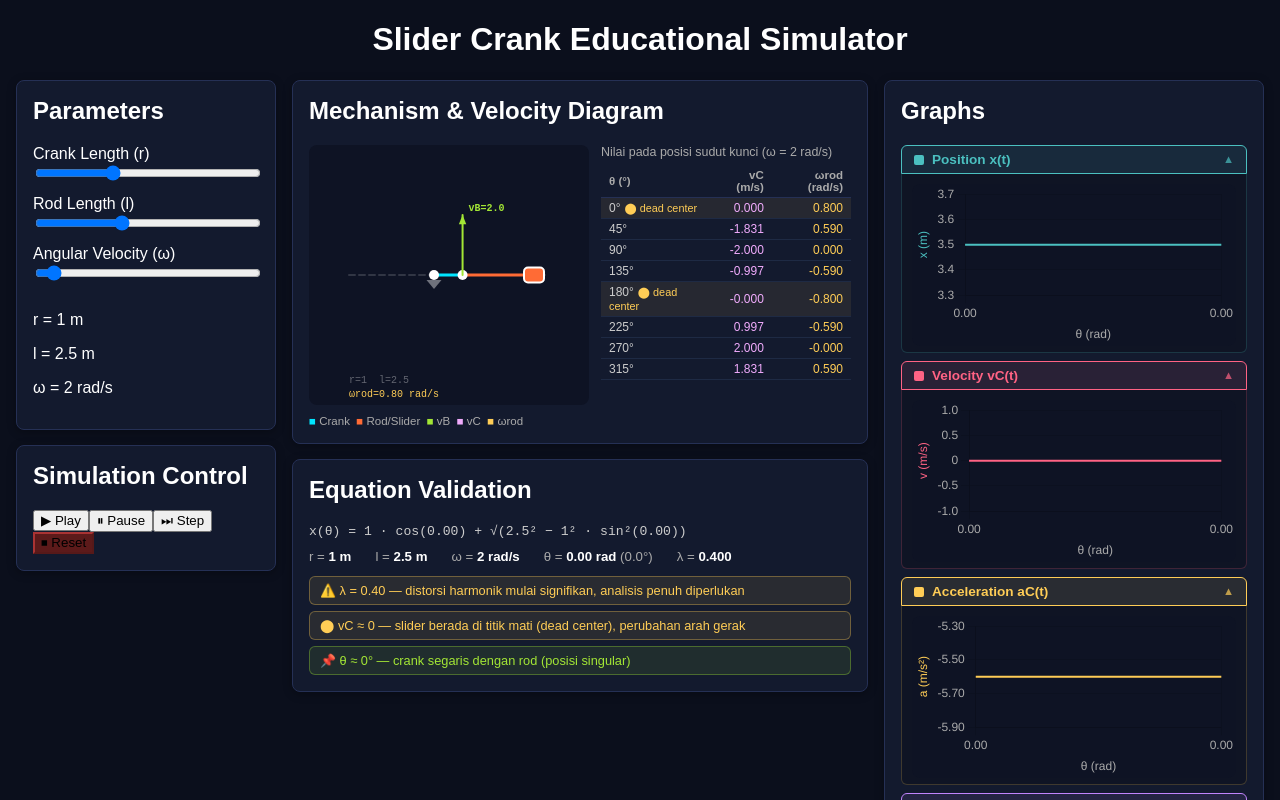
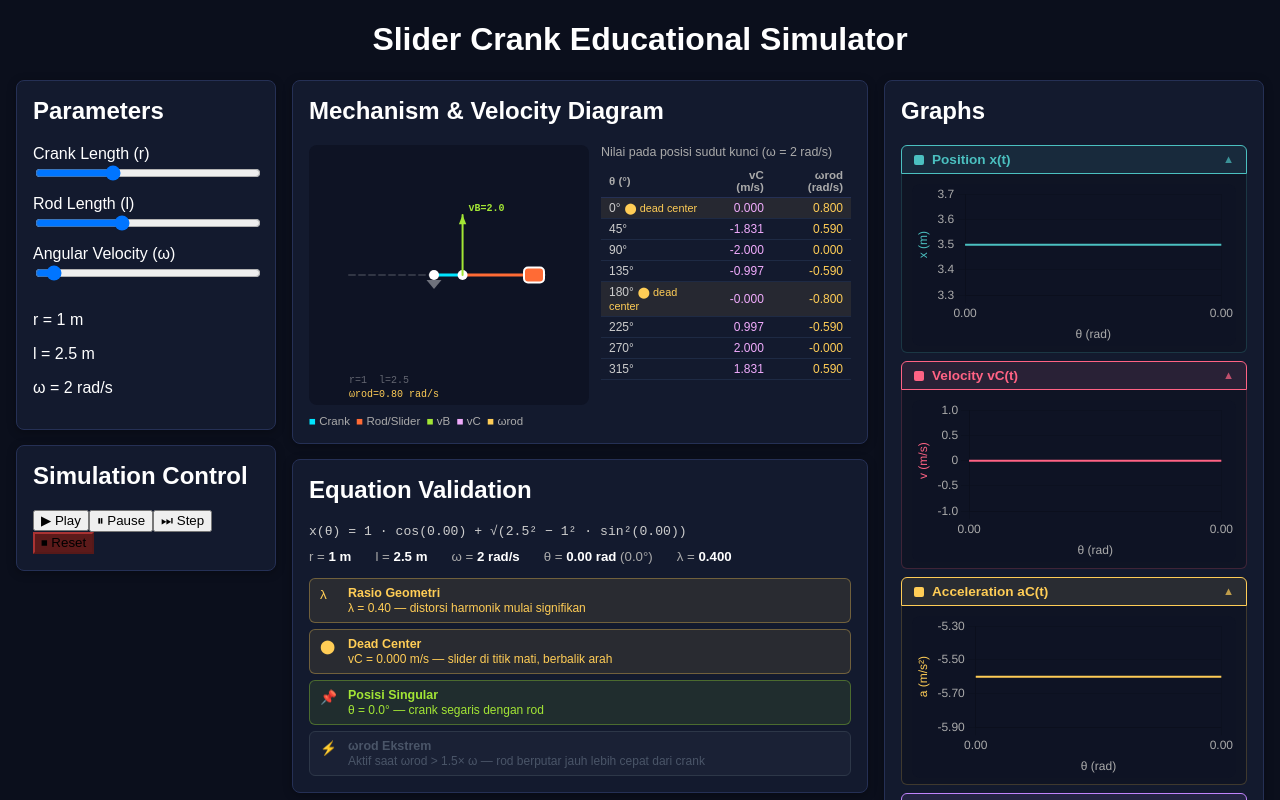
Before and after one commit to raihanrr17/Simulasi-Slider-Crank, a React (Vite) app: page / in a window 1280 px wide. Shown: the top 800 px of the page. Built offline with nearby package versions, Linux system fonts and the light colour scheme.

Commit message:
Refactor validation panel annotations and logic
Refactor validation notes into annotations with active states.

```diff
--- a/src/components/ValidationPanel.jsx
+++ b/src/components/ValidationPanel.jsx
@@ -1,37 +1,61 @@
 export default function ValidationPanel({ r, l, omega, theta }) {
-  const tNorm   = ((theta ?? 0) % (2 * Math.PI) + 2 * Math.PI) % (2 * Math.PI)
-  const safeR   = r   ?? 0
-  const safeL   = l   ?? 0
-  const safeO   = omega ?? 0
-  const lambda  = safeR / safeL
+  const tNorm  = ((theta ?? 0) % (2 * Math.PI) + 2 * Math.PI) % (2 * Math.PI)
+  const safeR  = r     ?? 0
+  const safeL  = l     ?? 0
+  const safeO  = omega ?? 0
+  const lambda = safeR / safeL
 
-  const sinT    = Math.sin(tNorm)
-  const cosT    = Math.cos(tNorm)
-  const sinPhi  = (safeR / safeL) * sinT
-  const cosPhi  = Math.sqrt(Math.max(0, 1 - sinPhi ** 2))
+  const sinT     = Math.sin(tNorm)
+  const cosT     = Math.cos(tNorm)
+  const sinPhi   = (safeR / safeL) * sinT
+  const cosPhi   = Math.sqrt(Math.max(0, 1 - sinPhi ** 2))
   const omegaRod = (safeR * safeO * cosT) / (safeL * cosPhi || 1)
-  const vC      = -safeR * safeO * sinT - safeL * omegaRod * sinPhi
+  const vC       = -safeR * safeO * sinT - safeL * omegaRod * sinPhi
 
   const xExpr = `${safeR} · cos(${tNorm.toFixed(2)}) + √(${safeL}² − ${safeR}² · sin²(${tNorm.toFixed(2)}))`
 
-  // ── Anotasi ──
-  const notes = []
-
-  if (lambda < 0.1)
-    notes.push({ color: "#4bc0c0", icon: "✅", text: `λ = ${lambda.toFixed(2)} — gerak slider ≈ harmonik sederhana (rod sangat panjang)` })
-  else if (lambda <= 0.5)
-    notes.push({ color: "#ffcd56", icon: "⚠️", text: `λ = ${lambda.toFixed(2)} — distorsi harmonik mulai signifikan, analisis penuh diperlukan` })
-  else
-    notes.push({ color: "#ff6384", icon: "🔴", text: `λ = ${lambda.toFixed(2)} — distorsi besar, aproksimasi harmonik tidak valid` })
-
-  if (Math.abs(vC) < 0.05)
-    notes.push({ color: "#ffcd56", icon: "⬤", text: `vC ≈ 0 — slider berada di titik mati (dead center), perubahan arah gerak` })
-
-  if (Math.abs(tNorm - 0) < 0.05 || Math.abs(tNorm - Math.PI) < 0.05)
-    notes.push({ color: "#a3e635", icon: "📌", text: `θ ≈ ${Math.round(tNorm * 180 / Math.PI)}° — crank segaris dengan rod (posisi singular)` })
-
-  if (Math.abs(omegaRod) > Math.abs(safeO) * 1.5)
-    notes.push({ color: "#f0abfc", icon: "⚡", text: `ωrod = ${omegaRod.toFixed(2)} rad/s — kecepatan sudut rod jauh melebihi crank` })
+  // ── Definisi semua anotasi: kondisi aktif atau tidak ──
+  const annotations = [
+    {
+      icon: "λ",
+      label: "Rasio Geometri",
+      desc: "Aktif saat λ > 0.5 — distorsi besar, aproksimasi harmonik tidak valid",
+      activeDesc:
+        lambda > 0.5
+          ? `λ = ${lambda.toFixed(2)} — distorsi besar, aproksimasi harmonik tidak valid`
+          : lambda > 0.1
+          ? `λ = ${lambda.toFixed(2)} — distorsi harmonik mulai signifikan`
+          : `λ = ${lambda.toFixed(2)} — gerak slider ≈ harmonik sederhana`,
+      active: true, // selalu tampil, hanya warna yang berubah
+      color:
+        lambda > 0.5 ? "#ff6384" :
+        lambda > 0.1 ? "#ffcd56" : "#4bc0c0",
+    },
+    {
+      icon: "⬤",
+      label: "Dead Center",
+      desc: "Aktif saat vC ≈ 0 — slider berbalik arah gerak",
+      activeDesc: `vC = ${vC.toFixed(3)} m/s — slider di titik mati, berbalik arah`,
+      active: Math.abs(vC) < 0.05,
+      color: "#ffcd56",
+    },
+    {
+      icon: "📌",
+      label: "Posisi Singular",
+      desc: "Aktif saat θ ≈ 0° atau 180° — crank segaris dengan connecting rod",
+      activeDesc: `θ = ${(tNorm * 180 / Math.PI).toFixed(1)}° — crank segaris dengan rod`,
+      active: Math.abs(tNorm) < 0.08 || Math.abs(tNorm - Math.PI) < 0.08,
+      color: "#a3e635",
+    },
+    {
+      icon: "⚡",
+      label: "ωrod Ekstrem",
+      desc: "Aktif saat ωrod > 1.5× ω — rod berputar jauh lebih cepat dari crank",
+      activeDesc: `ωrod = ${omegaRod.toFixed(2)} rad/s — jauh melebihi ω crank (${safeO} rad/s)`,
+      active: Math.abs(omegaRod) > Math.abs(safeO) * 1.5,
+      color: "#f0abfc",
+    },
+  ]
 
   return (
     <div className="panel" style={{ marginTop: 12 }}>
@@ -41,7 +65,7 @@ export default function ValidationPanel({ r, l, omega, theta }) {
         x(θ) = {xExpr}
       </p>
 
-      <div style={{ display: "flex", gap: 24, fontSize: "0.83rem", color: "#aaa", marginBottom: 12, flexWrap: "wrap" }}>
+      <div style={{ display: "flex", gap: 24, fontSize: "0.83rem", color: "#aaa", marginBottom: 14, flexWrap: "wrap" }}>
         <span>r = <strong style={{ color: "#fff" }}>{safeR} m</strong></span>
         <span>l = <strong style={{ color: "#fff" }}>{safeL} m</strong></span>
         <span>ω = <strong style={{ color: "#fff" }}>{safeO} rad/s</strong></span>
@@ -49,17 +73,31 @@ export default function ValidationPanel({ r, l, omega, theta }) {
         <span>λ = <strong style={{ color: "#fff" }}>{lambda.toFixed(3)}</strong></span>
       </div>
 
-      {/* Anotasi */}
+      {/* Anotasi — selalu tampil, warna berubah sesuai kondisi */}
       <div style={{ display: "flex", flexDirection: "column", gap: 6 }}>
-        {notes.map((n, i) => (
-          <div key={i} style={{
-            padding: "6px 10px", borderRadius: 6, fontSize: "0.8rem",
-            background: n.color + "18", border: `1px solid ${n.color}55`,
-            color: n.color,
-          }}>
-            {n.icon} {n.text}
-          </div>
-        ))}
+        {annotations.map((n, i) => {
+          const color  = n.active ? n.color : "#4a5568"
+          const border = n.active ? `${n.color}55` : "#2d3748"
+          const bg     = n.active ? `${n.color}18` : "rgba(255,255,255,0.03)"
+          return (
+            <div key={i} style={{
+              padding: "7px 10px", borderRadius: 6,
+              background: bg, border: `1px solid ${border}`,
+              display: "flex", gap: 10, alignItems: "flex-start",
+              transition: "all 0.3s",
+            }}>
+              <span style={{ color, fontSize: "0.85rem", minWidth: 18, marginTop: 1 }}>{n.icon}</span>
+              <div>
+                <div style={{ fontSize: "0.78rem", fontWeight: "bold", color, marginBottom: 1 }}>
+                  {n.label}
+                </div>
+                <div style={{ fontSize: "0.75rem", color: n.active ? color : "#4a5568" }}>
+                  {n.active ? n.activeDesc : n.desc}
+                </div>
+              </div>
+            </div>
+          )
+        })}
       </div>
     </div>
   )
```
